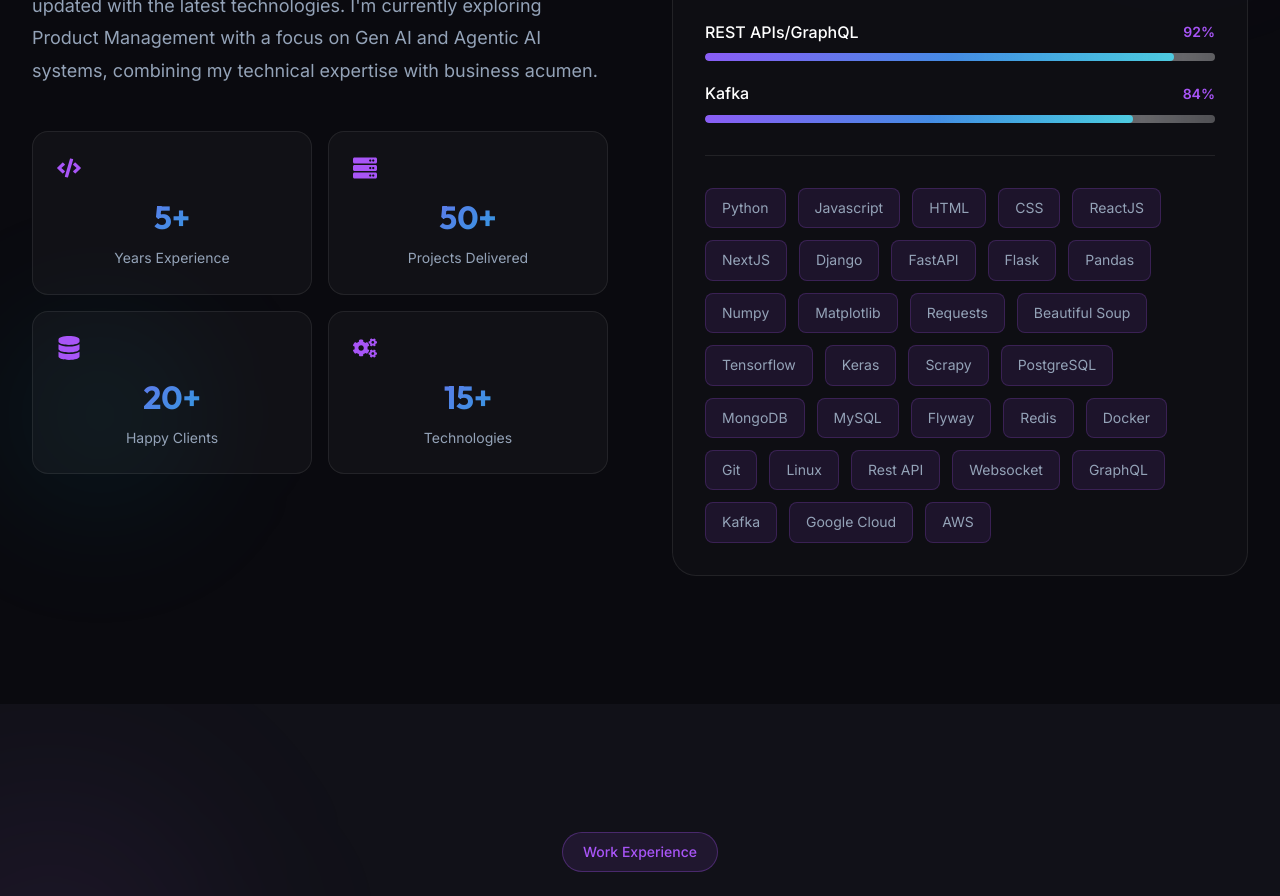
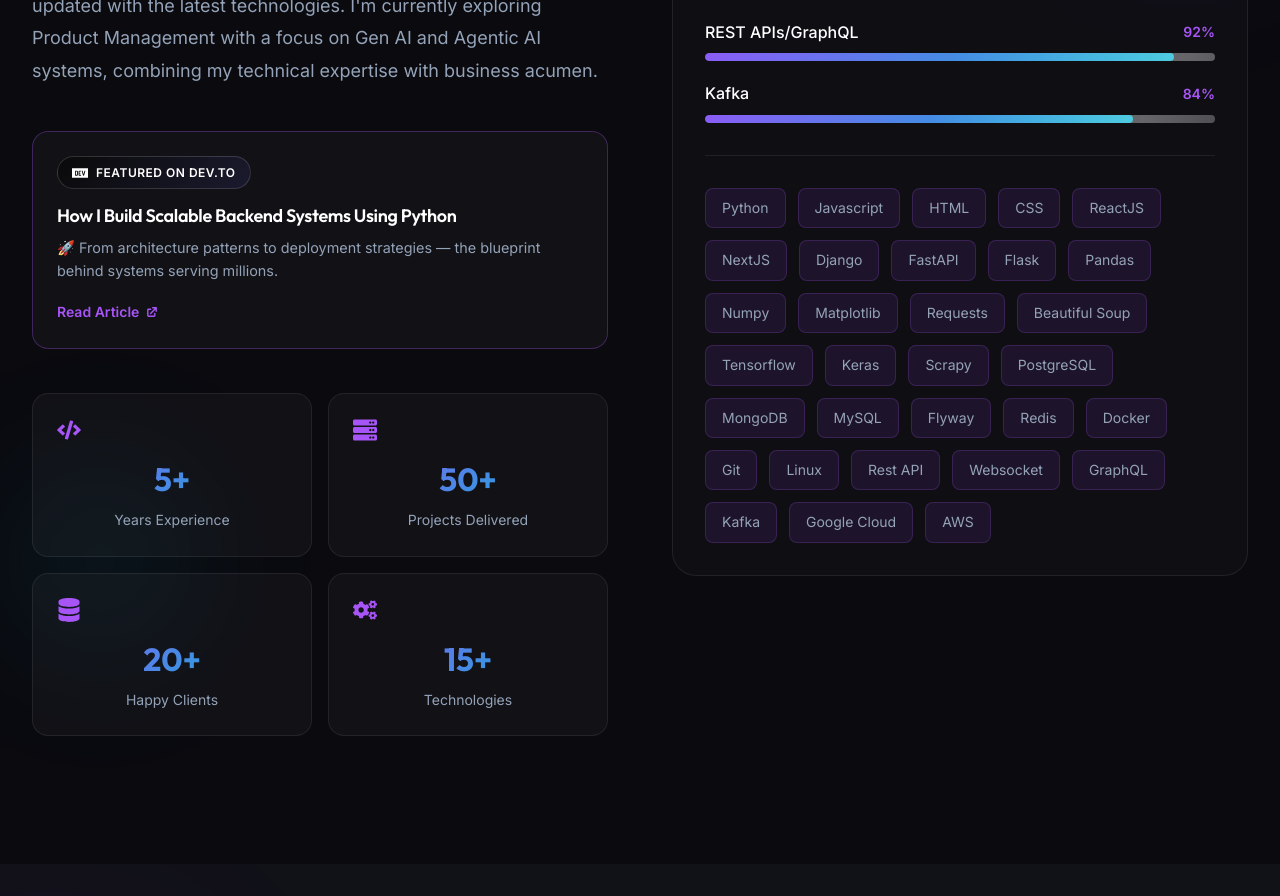
Before and after one commit to Vaibhhav7860/vaibhav_portfolio, a Next.js app: page / in a window 1280 px wide. Shown: the part 1480-2376 px from the top of the page. Built offline with nearby package versions, Linux system fonts and the light colour scheme.

Commit message:
Code card changes for mobile

```diff
--- a/src/components/About.module.css
+++ b/src/components/About.module.css
@@ -83,6 +83,94 @@
 .description {
     color: var(--color-text-secondary);
     line-height: 1.8;
+}
+
+/* Featured Article Card */
+.featuredCard {
+    display: block;
+    margin-top: 1.5rem;
+    padding: 1.5rem;
+    background: rgba(255, 255, 255, 0.03);
+    border: 1px solid rgba(168, 85, 247, 0.3);
+    border-radius: 16px;
+    text-decoration: none;
+    position: relative;
+    overflow: hidden;
+    transition: all 0.3s ease;
+}
+
+.featuredCard::before {
+    content: '';
+    position: absolute;
+    inset: 0;
+    background: linear-gradient(135deg, rgba(168, 85, 247, 0.1) 0%, rgba(6, 182, 212, 0.05) 100%);
+    opacity: 0;
+    transition: opacity 0.3s ease;
+}
+
+.featuredCard:hover::before {
+    opacity: 1;
+}
+
+.featuredCard:hover {
+    border-color: rgba(168, 85, 247, 0.5);
+    box-shadow: 0 8px 30px rgba(168, 85, 247, 0.2);
+}
+
+.featuredContent {
+    position: relative;
+    z-index: 1;
+}
+
+.featuredBadge {
+    display: inline-flex;
+    align-items: center;
+    gap: 0.5rem;
+    padding: 0.375rem 0.875rem;
+    background: linear-gradient(135deg, #0a0a0a 0%, #1a1a2e 100%);
+    border: 1px solid rgba(255, 255, 255, 0.15);
+    border-radius: 50px;
+    font-size: 0.75rem;
+    font-weight: 600;
+    color: #fff;
+    margin-bottom: 0.875rem;
+    text-transform: uppercase;
+    letter-spacing: 0.5px;
+}
+
+.devtoIcon {
+    font-size: 1rem;
+    color: #fff;
+}
+
+.featuredTitle {
+    font-size: 1.125rem;
+    font-weight: 600;
+    font-family: var(--font-heading);
+    color: var(--color-text-primary);
+    margin-bottom: 0.5rem;
+    line-height: 1.4;
+}
+
+.featuredTagline {
+    font-size: 0.9rem;
+    color: var(--color-text-secondary);
+    line-height: 1.6;
+    margin-bottom: 1rem;
+}
+
+.readMore {
+    display: inline-flex;
+    align-items: center;
+    gap: 0.375rem;
+    font-size: 0.875rem;
+    font-weight: 600;
+    color: var(--color-accent-purple);
+    transition: gap 0.3s ease;
+}
+
+.featuredCard:hover .readMore {
+    gap: 0.5rem;
 }
 
 /* Highlights */
--- a/src/components/About.tsx
+++ b/src/components/About.tsx
@@ -3,6 +3,8 @@
 import { motion, useInView } from "framer-motion";
 import { useRef, useEffect, useState } from "react";
 import { FaCode, FaServer, FaDatabase, FaCogs } from "react-icons/fa";
+import { HiExternalLink } from "react-icons/hi";
+import { SiDevdotto } from "react-icons/si";
 import styles from "./About.module.css";
 
 const skills = [
@@ -108,6 +110,35 @@
                             business acumen.
                         </p>
 
+                        {/* Featured Article Card */}
+                        <motion.a
+                            href="https://dev.to/vaibhhav7860/how-i-build-scalable-backend-systems-using-python-34go"
+                            target="_blank"
+                            rel="noopener noreferrer"
+                            className={styles.featuredCard}
+                            initial={{ opacity: 0, y: 20 }}
+                            animate={isInView ? { opacity: 1, y: 0 } : {}}
+                            transition={{ duration: 0.5, delay: 0.35 }}
+                            whileHover={{ scale: 1.02, y: -4 }}
+                            aria-label="Read my featured article on DEV.to about building scalable backend systems"
+                        >
+                            <article className={styles.featuredContent}>
+                                <div className={styles.featuredBadge}>
+                                    <SiDevdotto className={styles.devtoIcon} />
+                                    <span>Featured on DEV.to</span>
+                                </div>
+                                <h4 className={styles.featuredTitle}>
+                                    How I Build Scalable Backend Systems Using Python
+                                </h4>
+                                <p className={styles.featuredTagline}>
+                                    🚀 From architecture patterns to deployment strategies — the blueprint behind systems serving millions.
+                                </p>
+                                <span className={styles.readMore}>
+                                    Read Article <HiExternalLink />
+                                </span>
+                            </article>
+                        </motion.a>
+
                         {/* Highlights */}
                         <div className={styles.highlights}>
                             {highlights.map((item, index) => (
--- a/src/components/Hero.module.css
+++ b/src/components/Hero.module.css
@@ -464,8 +464,37 @@
 
     .floatingShape1,
     .floatingShape2,
-    .floatingShape3,
-    .codeCard {
+    .floatingShape3 {
         display: none;
     }
+
+    /* Code Card Mobile Adjustments */
+    .codeCard {
+        position: relative;
+        bottom: auto;
+        left: auto;
+        width: 100%;
+        max-width: 280px;
+        margin: 1.5rem auto 0;
+        transform: none;
+    }
+
+    .codeCard:hover {
+        transform: none;
+    }
+
+    .codeCardBody pre {
+        font-size: 0.65rem;
+    }
+
+    .codeCardTitle {
+        font-size: 0.65rem;
+    }
+
+    .dotRed,
+    .dotYellow,
+    .dotGreen {
+        width: 8px;
+        height: 8px;
+    }
 }
```
